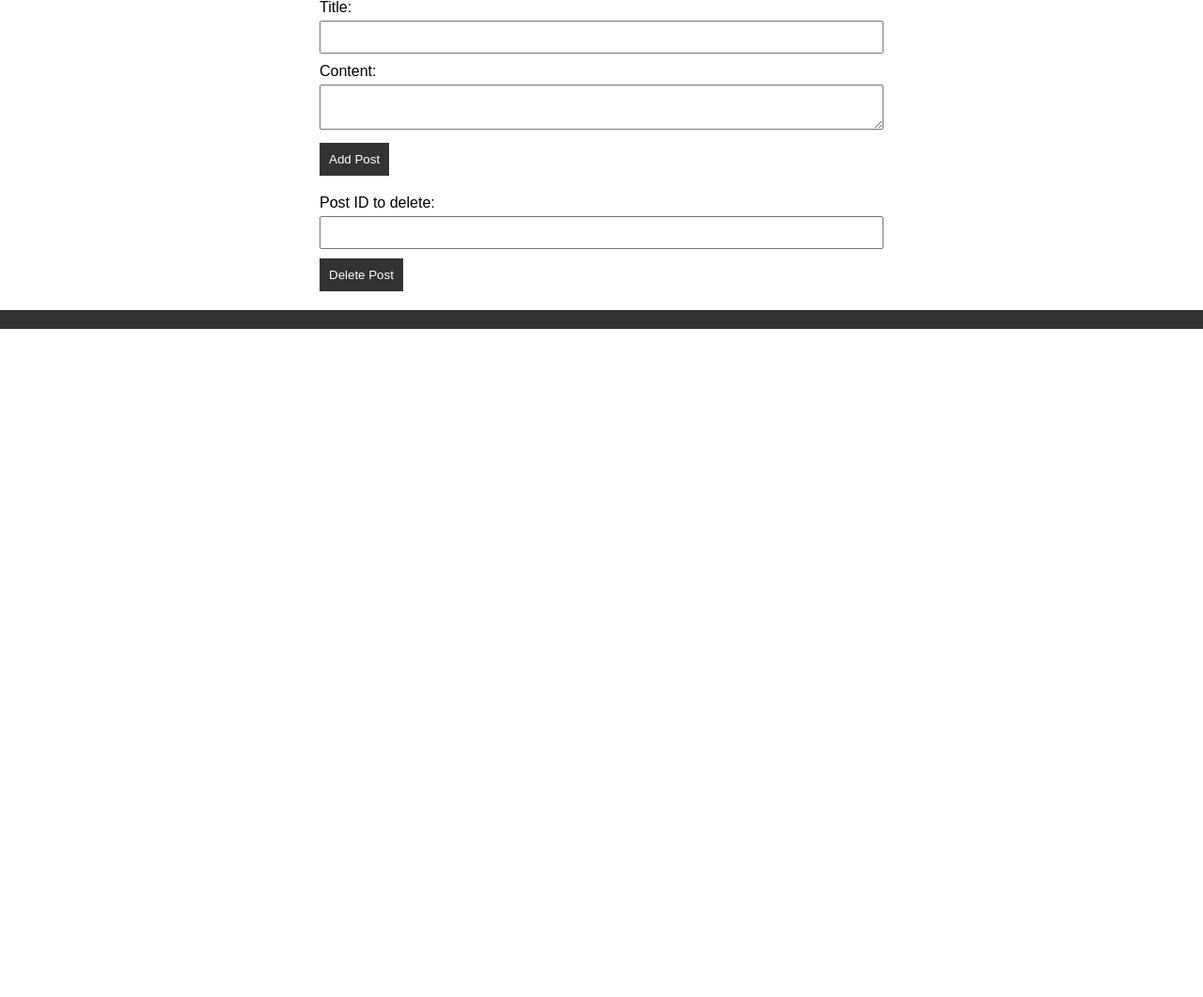
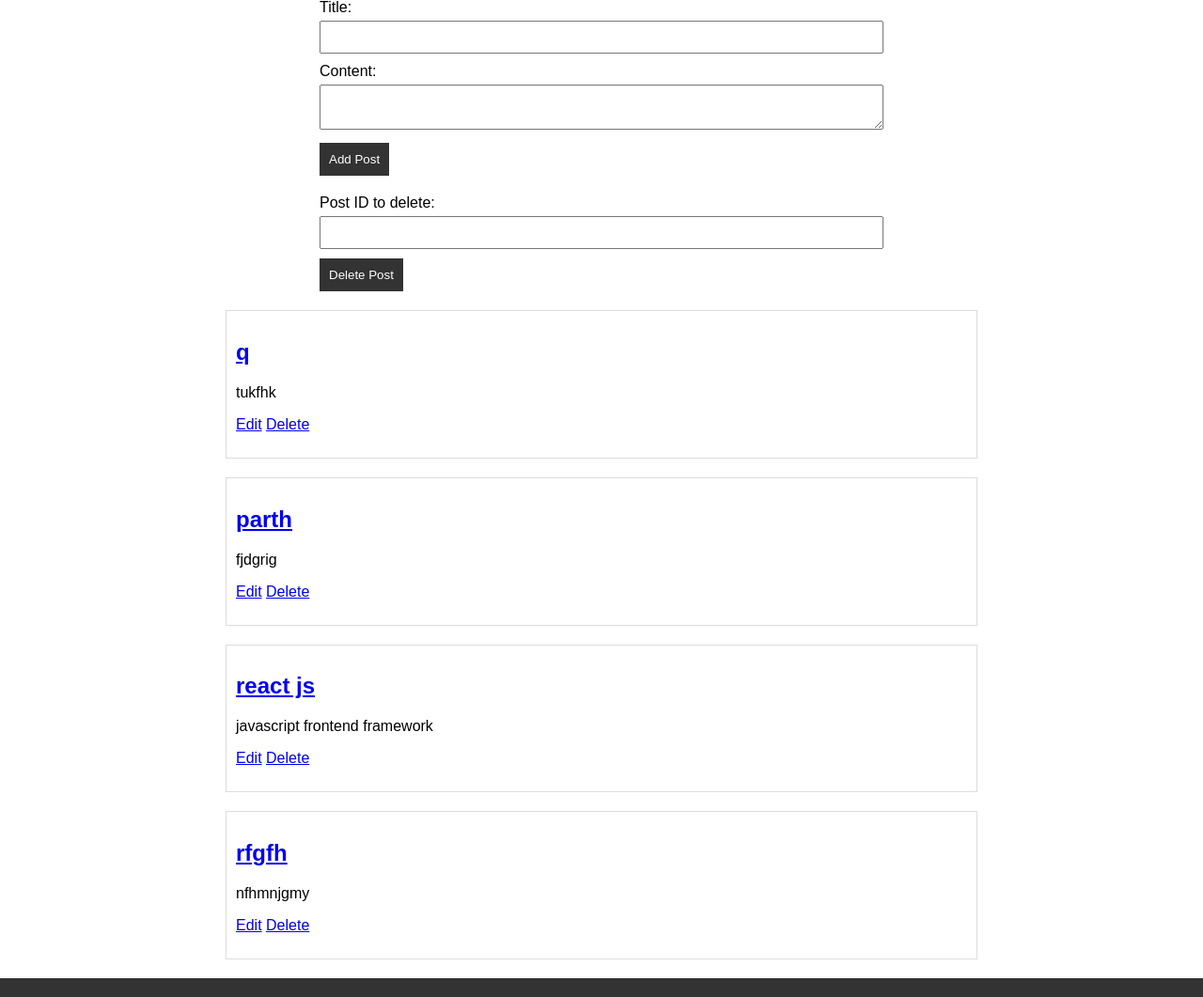
Before and after one commit to parth5757/blog-Zedblock, a Django app: page /blog_admin/ in a window 1280 px wide. Shown: the part 126-1187 px from the top of the page at 94% size. Before the commit the page ends 476 px from the top, so only its background shows below. Run offline with Django 5.2, Linux system fonts and the light colour scheme; data comes from the database, SQL or seed files in the repository.

Commit message:
update lot things

```diff
--- a/zedblock_blog/blog/forms.py
+++ b/zedblock_blog/blog/forms.py
@@ -4,4 +4,4 @@ from .models import *
 class BlogPostForm(forms.ModelForm):
     class Meta:
         model = BlogPost
-        fields = ['title', 'content', 'pub_date']
+        fields = ['title', 'content']
--- a/zedblock_blog/blog/models.py
+++ b/zedblock_blog/blog/models.py
@@ -5,5 +5,6 @@ class BlogPost(models.Model):
     content = models.TextField()
     pub_date = models.DateField(auto_now_add=True)
 
+
     def __str__(self):
         return self.title
--- a/zedblock_blog/blog/templates/admin.html
+++ b/zedblock_blog/blog/templates/admin.html
@@ -37,7 +37,18 @@
             <button type="submit">Delete Post</button>
         </form>
     </section>
-
+    <section class="blog-posts">
+        {% for post in posts %}
+        <div class="post">
+            <h2><a href="{% url 'post_detail' post.id %}">{{ post.title }}</a></h2>
+            <p>{{ post.content }}</p>
+            <p>
+                <a href="{% url 'edit_post' post.id %}">Edit</a>
+                <a href="{% url 'delete_post' post.id %}">Delete</a>
+            </p>
+        </div>
+        {% endfor %}
+    </section>
     <footer>
         <!-- Add footer content if needed -->
     </footer>
--- a/zedblock_blog/blog/urls.py
+++ b/zedblock_blog/blog/urls.py
@@ -7,4 +7,6 @@ urlpatterns = [
     path('blog_admin/', admin, name='admin'),
     path('add_post/', add_post, name='add_post'),
     path('delete_post/', delete_post, name='delete_post'),
+    path('post/<int:pk>/edit/', edit_post, name='edit_post'),
+    # path('post/<int:pk>/delete/', delete_post, name='delete_post'),
 ]
--- a/zedblock_blog/blog/views.py
+++ b/zedblock_blog/blog/views.py
@@ -1,5 +1,6 @@
 from django.shortcuts import render, get_object_or_404, redirect
 from .models import BlogPost
+from .forms import BlogPostForm
 # from blog.models import BlogPost
 
 
@@ -12,7 +13,8 @@ def post_detail(request, post_id):
     return render(request, 'post_detail.html', {'post': post})
 
 def admin(request):
-    return render(request, 'admin.html')
+    posts = BlogPost.objects.all()
+    return render(request, 'admin.html', {'posts': posts})
 
 def add_post(request):
     if request.method == 'POST':
@@ -27,6 +29,19 @@ def add_post(request):
 
     return render(request, 'admin.html', {'error_message': 'Invalid input. Title and content are required.'})
 
+def edit_post(request, pk):
+    post = get_object_or_404(BlogPost, pk=pk)
+
+    if request.method == 'POST':
+        form = BlogPostForm(request.POST, instance=post)
+        if form.is_valid():
+            form.save()
+            return redirect('blog_list')  # Redirect to the blog list page
+    else:
+        form = BlogPostForm(instance=post)
+
+    return render(request, 'edit_post.html', {'form': form})
+
 def delete_post(request):
     if request.method == 'POST':
         post_id = request.POST.get('postId')
--- a/zedblock_blog/zedblock_blog/settings.py
+++ b/zedblock_blog/zedblock_blog/settings.py
@@ -122,3 +122,7 @@ STATIC_URL = "static/"
 # https://docs.djangoproject.com/en/5.0/ref/settings/#default-auto-field
 
 DEFAULT_AUTO_FIELD = "django.db.models.BigAutoField"
+
+# settings.py
+MEDIA_URL = '/media/'
+MEDIA_ROOT = BASE_DIR / "media"
```
